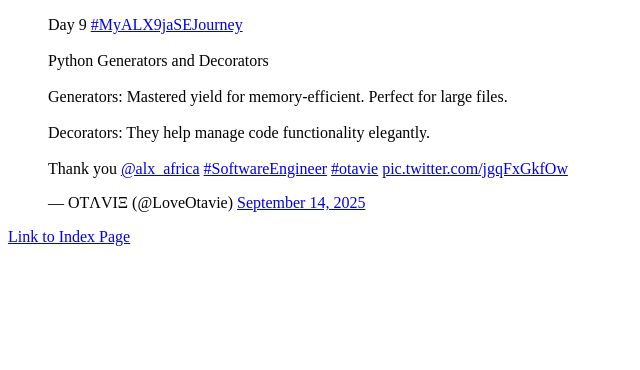
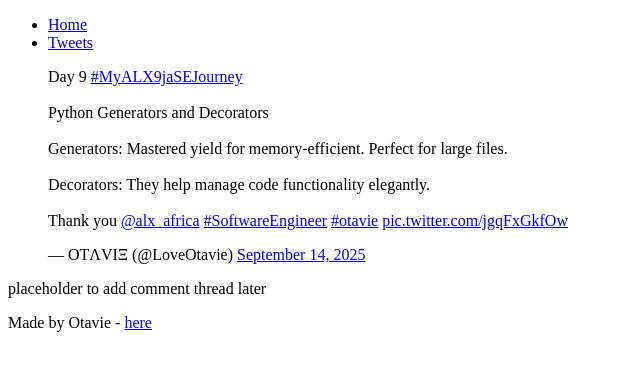
Before and after one commit to Otavie/My_First_Portfolio, a plain HTML site: page html_basic/tweets.html in a window 1280 px wide. Shown: the whole page, without its empty margins (0-640 px from the left). Drawn offline with Linux system fonts and the light colour scheme.

Commit message:
Add Task 3: Make a cool website

```diff
--- a/html_basic/tweets.html
+++ b/html_basic/tweets.html
@@ -7,6 +7,17 @@
 </head>
 <body>
 
+    <header>
+        <ul>
+            <li><a href="./index.html">Home</a></li>
+            <li><a href="./tweets.html">Tweets</a></li>
+        </ul>
+    </header>
+
+
+
+    <main>
+        <article>
             <blockquote class="twitter-tweet"><p lang="en" dir="ltr">Day 9
             <a href="https://twitter.com/hashtag/MyALX9jaSEJourney?src=hash&amp;ref_src=twsrc%5Etfw">#MyALX9jaSEJourney</a><br><br>
                 Python Generators and Decorators<br><br>
@@ -20,6 +31,18 @@
             <a href="https://twitter.com/LoveOtavie/status/1967352840604762135?ref_src=twsrc%5Etfw">September 14, 2025</a></blockquote>
             <script async src="https://platform.twitter.com/widgets.js" charset="utf-8"></script>
 
-    <a href="./index.html">Link to Index Page</a>
+        </article>
+
+        <aside>
+            <p>placeholder to add comment thread later</p>
+        </aside>
+    </main>
+
+
+
+    <footer>
+        <p>Made by Otavie - <a href="https://x.com/LoveOtavie" target="_blank">here</a></p>
+    </footer>
+
 </body>
 </html>
```
Also changed, not shown: html_basic/index.html (+21 -1 lines). Lines whose indentation alone changed are shown as unchanged.
